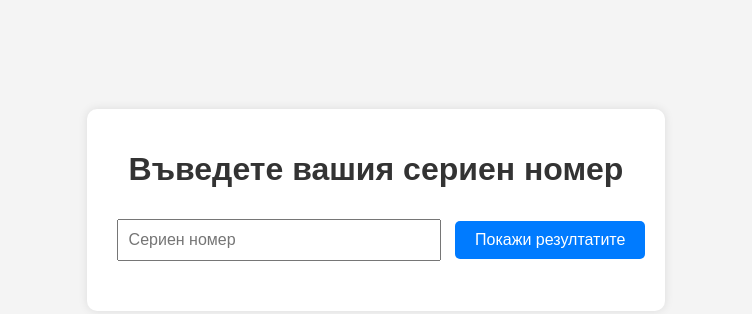
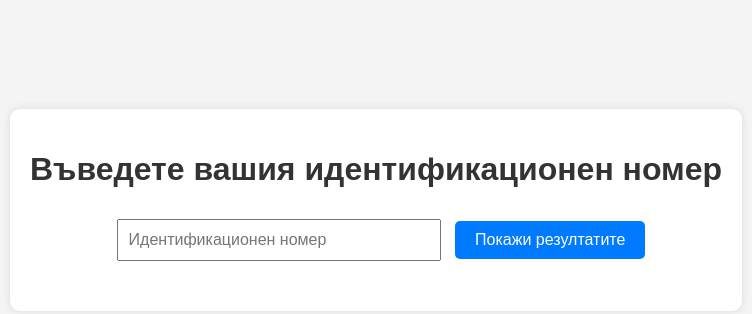
Before and after one commit to SeventhSG/CTPK-iqresults, a website: page index.html in a window 1280 px wide. Shown: the part 190-504 px from the top of the page, without its empty margins (264-1016 px from the left). Drawn offline with nearby package versions, Linux system fonts and the light colour scheme.

Commit message:
Update index.html

```diff
--- a/index.html
+++ b/index.html
@@ -3,7 +3,7 @@
 <head>
     <meta charset="UTF-8">
     <meta name="viewport" content="width=device-width, initial-scale=1.0">
-    <title>Резултати по Серийни Номера</title>
+    <title>Резултати по Идентификационен номер</title>
     <style>
         body {
             font-family: Arial, sans-serif;
@@ -53,8 +53,8 @@
 </head>
 <body>
     <div class="container">
-        <h1>Въведете вашия сериен номер</h1>
-        <input type="text" id="serialNumber" placeholder="Сериен номер">
+        <h1>Въведете вашия идентификационен номер</h1>
+        <input type="text" id="serialNumber" placeholder="Идентификационен номер">
         <button onclick="showResults()">Покажи резултатите</button>
         <div class="results" id="results"></div>
     </div>
```
